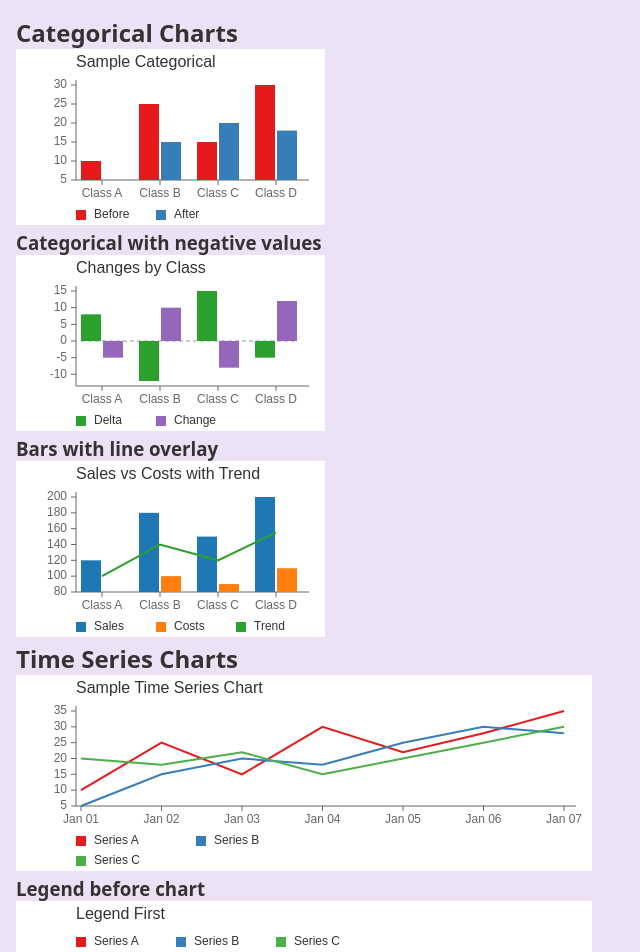
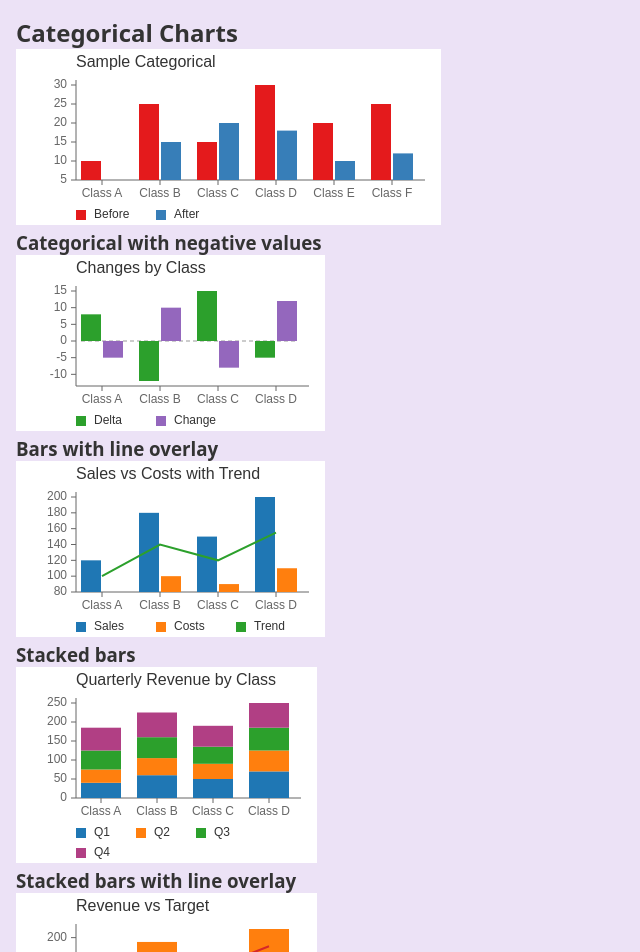
Before and after one commit to Joxter/chart, a React (Vite) app: page / in a window 1280 px wide. Shown: the top 952 px of the page, without its empty margins (0-640 px from the left). Built offline with nearby package versions, Linux system fonts and the light colour scheme.

Commit message:
StackedCategoricalBars

```diff
--- a/src/Chart.tsx
+++ b/src/Chart.tsx
@@ -78,6 +78,7 @@ export type CategoricalChartProps = {
   series: CategoricalSeriesItem[];
   legendWidth?: number[];
   showAxis?: boolean;
+  stackedBars?: boolean;
   layoutRows?: ("title" | "legend" | "chart")[];
 };
 
@@ -139,6 +140,7 @@ const GAP = 5;
 
 const CATEGORICAL = {
   barWidth: 20,
+  stackedBarWidth: 40,
   barGap: 2,
   groupGap: 16,
 };
@@ -520,16 +522,20 @@ function CategoricalAxisX({
   layout,
   labels,
   seriesCount,
+  stacked,
 }: {
   layout: Layout;
   labels: string[];
   seriesCount: number;
+  stacked?: boolean;
 }) {
   if (!layout.axisX || !layout.chart) return null;
 
   const { x, y } = layout.axisX;
-  const groupWidth =
-    seriesCount * CATEGORICAL.barWidth + (seriesCount - 1) * CATEGORICAL.barGap;
+  const groupWidth = stacked
+    ? CATEGORICAL.stackedBarWidth
+    : seriesCount * CATEGORICAL.barWidth +
+      (seriesCount - 1) * CATEGORICAL.barGap;
 
   return (
     <g className="x-axis">
@@ -626,23 +632,83 @@ function CategoricalBars({
   );
 }
 
+function StackedCategoricalBars({
+  barSeries,
+  layout,
+  yScale,
+}: {
+  barSeries: CategoricalSeriesItem[];
+  layout: Layout;
+  yScale: YScale;
+}) {
+  if (!layout.chart) return null;
+  const { x: offsetX, y: offsetY } = layout.chart;
+
+  const chartTop = offsetY + CHART.inset.top;
+  const chartBottom = offsetY + CHART.height;
+  const baselineY = Math.max(
+    chartTop,
+    Math.min(chartBottom, offsetY + yScale(0)),
+  );
+
+  const barWidth = CATEGORICAL.stackedBarWidth;
+  const groupWidth = barWidth;
+
+  return (
+    <g className="categorical-bars-stacked">
+      {barSeries[0]?.values.map((_, catIdx) => {
+        const groupX =
+          CHART.inset.left + catIdx * (groupWidth + CATEGORICAL.groupGap);
+        const barX = offsetX + groupX;
+
+        let currentY = baselineY;
+
+        return (
+          <g key={catIdx}>
+            {barSeries.map((s, seriesIdx) => {
+              const value = s.values[catIdx];
+              const height = Math.abs(yScale(0) - yScale(value));
+              const y = currentY - height;
+              currentY = y;
+
+              return (
+                <rect
+                  key={seriesIdx}
+                  x={barX}
+                  y={y}
+                  width={barWidth}
+                  height={height}
+                  fill={s.color}
+                />
+              );
+            })}
+          </g>
+        );
+      })}
+    </g>
+  );
+}
+
 function CategoricalLines({
   lineSeries,
   barSeriesCount,
   layout,
   yScale,
+  stacked,
 }: {
   lineSeries: CategoricalSeriesItem[];
   barSeriesCount: number;
   layout: Layout;
   yScale: YScale;
+  stacked?: boolean;
 }) {
   if (!layout.chart || lineSeries.length === 0) return null;
   const { x: offsetX, y: offsetY } = layout.chart;
 
-  const groupWidth =
-    barSeriesCount * CATEGORICAL.barWidth +
-    (barSeriesCount - 1) * CATEGORICAL.barGap;
+  const groupWidth = stacked
+    ? CATEGORICAL.stackedBarWidth
+    : barSeriesCount * CATEGORICAL.barWidth +
+      (barSeriesCount - 1) * CATEGORICAL.barGap;
 
   return (
     <g className="categorical-lines">
@@ -753,7 +819,7 @@ export function TimeSeriesChart(props: TimeSeriesChartProps) {
 }
 
 export function CategoricalChart(props: CategoricalChartProps) {
-  const { labels, series, title, legendWidth } = props;
+  const { labels, series, title, legendWidth, stackedBars } = props;
   const showAxis = props.showAxis ?? true;
 
   const barSeries = series.filter((s) => (s.variant ?? "bar") === "bar");
@@ -764,9 +830,11 @@ export function CategoricalChart(props: CategoricalChartProps) {
       return { layout: null, yScale: null, hasNegative: false };
     }
 
-    const groupWidth =
-      barSeries.length * CATEGORICAL.barWidth +
-      Math.max(0, barSeries.length - 1) * CATEGORICAL.barGap;
+    const groupWidth = stackedBars
+      ? CATEGORICAL.stackedBarWidth
+      : barSeries.length * CATEGORICAL.barWidth +
+        Math.max(0, barSeries.length - 1) * CATEGORICAL.barGap;
+
     const chartWidth =
       CHART.inset.left +
       labels.length * groupWidth +
@@ -779,9 +847,22 @@ export function CategoricalChart(props: CategoricalChartProps) {
       chartWidth,
     });
 
-    const allValues = series.flatMap((s) => s.values);
-    const yMin = d3.min(allValues) ?? 0;
-    const yMax = d3.max(allValues) ?? 0;
+    // For stacked bars, calculate the sum of all bar values per category
+    let yMin: number, yMax: number;
+    if (stackedBars) {
+      const stackedSums = labels.map((_, catIdx) =>
+        barSeries.reduce((sum, s) => sum + s.values[catIdx], 0),
+      );
+      const lineValues = lineSeries.flatMap((s) => s.values);
+      const allValues = [...stackedSums, ...lineValues];
+      // Domain must include 0 since bars start from baseline
+      yMin = Math.min(0, d3.min(allValues) ?? 0);
+      yMax = Math.max(0, d3.max(allValues) ?? 0);
+    } else {
+      const allValues = series.flatMap((s) => s.values);
+      yMin = d3.min(allValues) ?? 0;
+      yMax = d3.max(allValues) ?? 0;
+    }
 
     if (!yMin && !yMax) {
       return { layout: null, yScale: null, hasNegative: false };
@@ -796,7 +877,7 @@ export function CategoricalChart(props: CategoricalChartProps) {
       .range([CHART.inset.top, CHART.height - bottomInset]);
 
     return { layout, yScale, hasNegative };
-  }, [props, series, barSeries, labels]);
+  }, [props, series, barSeries, lineSeries, labels, stackedBars]);
 
   if (!layout || !yScale) {
     return <svg />;
@@ -819,16 +900,30 @@ export function CategoricalChart(props: CategoricalChartProps) {
             layout={layout}
             labels={labels}
             seriesCount={barSeries.length}
+            stacked={stackedBars}
           />
         </>
       )}
       {hasNegative && <ZeroLine layout={layout} yScale={yScale} />}
-      <CategoricalBars barSeries={barSeries} layout={layout} yScale={yScale} />
+      {stackedBars ? (
+        <StackedCategoricalBars
+          barSeries={barSeries}
+          layout={layout}
+          yScale={yScale}
+        />
+      ) : (
+        <CategoricalBars
+          barSeries={barSeries}
+          layout={layout}
+          yScale={yScale}
+        />
+      )}
       <CategoricalLines
         lineSeries={lineSeries}
         barSeriesCount={barSeries.length}
         layout={layout}
         yScale={yScale}
+        stacked={stackedBars}
       />
       <ChartLegend
         items={legendItems}
--- a/src/ChartPg.tsx
+++ b/src/ChartPg.tsx
@@ -72,8 +72,8 @@ const formatDate = (d: Date) => d3.timeFormat("%b %d")(d);
 const categoricalLabels = ["Class A", "Class B", "Class C", "Class D"];
 
 const categoricalSeries: CategoricalSeriesItem[] = [
-  { legend: "Before", color: "#e41a1c", values: [10, 25, 15, 30] },
-  { legend: "After", color: "#377eb8", values: [5, 15, 20, 18] },
+  { legend: "Before", color: "#e41a1c", values: [10, 25, 15, 30, 20, 25] },
+  { legend: "After", color: "#377eb8", values: [5, 15, 20, 18, 10, 12] },
 ];
 
 const categoricalMixedSeries: CategoricalSeriesItem[] = [
@@ -84,7 +84,30 @@ const categoricalMixedSeries: CategoricalSeriesItem[] = [
 const categoricalWithLine: CategoricalSeriesItem[] = [
   { legend: "Sales", color: "#1f77b4", values: [120, 180, 150, 200] },
   { legend: "Costs", color: "#ff7f0e", values: [80, 100, 90, 110] },
-  { legend: "Trend", color: "#2ca02c", variant: "line", values: [100, 140, 120, 155] },
+  {
+    legend: "Trend",
+    color: "#2ca02c",
+    variant: "line",
+    values: [100, 140, 120, 155],
+  },
+];
+
+const stackedSeries: CategoricalSeriesItem[] = [
+  { legend: "Q1", color: "#1f77b4", values: [40, 60, 50, 70] },
+  { legend: "Q2", color: "#ff7f0e", values: [35, 45, 40, 55] },
+  { legend: "Q3", color: "#2ca02c", values: [50, 55, 45, 60] },
+  { legend: "Q4", color: "#b13f84", values: [60, 65, 55, 65] },
+];
+
+const stackedWithLine: CategoricalSeriesItem[] = [
+  { legend: "Revenue", color: "#1f77b4", values: [80, 120, 100, 140] },
+  { legend: "Expenses", color: "#ff7f0e", values: [50, 70, 60, 80] },
+  {
+    legend: "Target",
+    color: "#d62728",
+    variant: "line",
+    values: [100, 150, 130, 180],
+  },
 ];
 
 // --- Playground ---
@@ -95,7 +118,7 @@ export function ChartPg() {
       <h2>Categorical Charts</h2>
       <CategoricalChart
         title="Sample Categorical"
-        labels={categoricalLabels}
+        labels={[...categoricalLabels, "Class E", "Class F"]}
         series={categoricalSeries}
         legendWidth={[80, 80]}
       />
@@ -113,6 +136,24 @@ export function ChartPg() {
         title="Sales vs Costs with Trend"
         labels={categoricalLabels}
         series={categoricalWithLine}
+        legendWidth={[80, 80, 80]}
+      />
+
+      <h3>Stacked bars</h3>
+      <CategoricalChart
+        title="Quarterly Revenue by Class"
+        labels={categoricalLabels}
+        series={stackedSeries}
+        stackedBars={true}
+        legendWidth={[60, 60, 60]}
+      />
+
+      <h3>Stacked bars with line overlay</h3>
+      <CategoricalChart
+        title="Revenue vs Target"
+        labels={categoricalLabels}
+        series={stackedWithLine}
+        stackedBars={true}
         legendWidth={[80, 80, 80]}
       />
 
```
